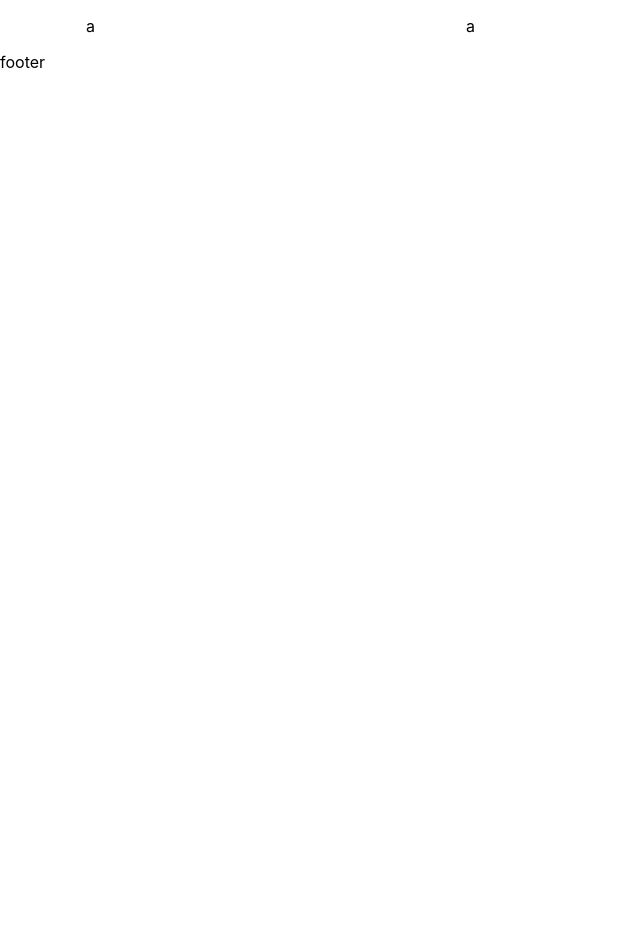
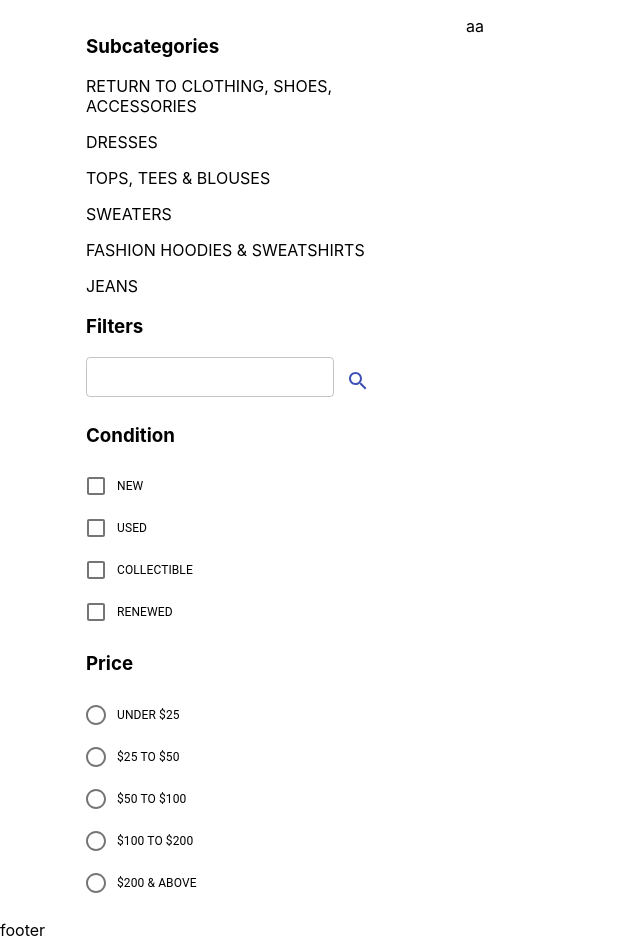
Before and after one commit to Mecxvarishvili/VazhaM-Ecommerce, a React (Create React App) app: page / in a window 1280 px wide. Shown: the part 400-1340 px from the top of the page, without its empty margins (0-640 px from the left). Before the commit the page ends 800 px from the top, so only its background shows below. Built offline with nearby package versions, Linux system fonts and the light colour scheme.

Commit message:
Second Commit

```diff
--- a/src/components/main/Main.js
+++ b/src/components/main/Main.js
@@ -1,6 +1,8 @@
 import React from 'react';
 import { makeStyles } from '@material-ui/core/styles';
 import { Box, Grid } from '@material-ui/core';
+import LeftFilter from './leftfilter/LeftFilter';
+import RightResult from './RightResult';
 
 
 const useStyles = makeStyles((theme) => ({
@@ -19,12 +21,8 @@ const classes = useStyles();
     return (
         <Box component="main">
             <Grid className={classes.container} container  spacing={0, 4}>
-                <Grid md={4} item>
-                    a
-                </Grid>
-                <Grid md={8} item>
-                    a
-                </Grid>
+                <LeftFilter />
+                <RightResult />
             </Grid>
         </Box>
     );
--- /dev/null
+++ b/src/components/main/RightResult.js
@@ -0,0 +1,12 @@
+import React from 'react';
+import { Box, Grid } from '@material-ui/core';
+
+const RightResult = () => {
+    return (
+        <Grid md={8} item >
+            aa
+        </Grid>
+    );
+};
+
+export default RightResult;
--- /dev/null
+++ b/src/components/main/leftfilter/Categories.js
@@ -0,0 +1,22 @@
+import React from 'react';
+import { Box } from '@material-ui/core';
+
+const SubCategories = () => {
+    return (
+        <Box>
+            <Box component='h3'>
+                Subcategories
+            </Box>
+            <Box>
+                <Box component='P'>RETURN TO CLOTHING, SHOES, ACCESSORIES</Box>
+                <Box component='P'>DRESSES</Box>
+                <Box component='P'>TOPS, TEES {'&'} BLOUSES</Box>
+                <Box component='P'> SWEATERS</Box>
+                <Box component='P'>FASHION HOODIES {'&'} SWEATSHIRTS</Box>
+                <Box component='P'>JEANS</Box>
+            </Box>
+        </Box>
+    );
+};
+
+export default SubCategories;
--- /dev/null
+++ b/src/components/main/leftfilter/Condition.js
@@ -0,0 +1,40 @@
+import React from 'react';
+import { Box, Checkbox, FormControlLabel,} from '@material-ui/core';
+import { makeStyles } from '@material-ui/core/styles';
+
+const useStyles = makeStyles(() => ({
+    input: {
+        fontSize: '10px',
+        fontWeight: 'bold',
+        color: 'gray',
+    },
+    myComponent: {
+      "& .MuiFormControlLabel-label": {
+          fontSize: '12px',
+      }
+    },
+}))
+
+
+const Condition = () => {
+    const classes = useStyles()
+    return (
+        <Box component='section'>
+            <Box component="h3">Condition</Box>
+            <Box>
+                <FormControlLabel className={classes.myComponent} control={<Checkbox name="NEW" />} label="NEW" />
+            </Box>
+            <Box>
+                <FormControlLabel className={classes.myComponent} control={<Checkbox name=" USED"/>} label="USED" />
+            </Box>
+            <Box>
+                <FormControlLabel className={classes.myComponent} control={<Checkbox name=" COLLECTIBLE"/>} label="COLLECTIBLE" />
+            </Box>
+            <Box>
+                <FormControlLabel className={classes.myComponent} control={<Checkbox name=" RENEWED"/>} label="RENEWED" />
+            </Box>
+        </Box>
+    );
+};
+
+export default Condition;
--- /dev/null
+++ b/src/components/main/leftfilter/FilterInput.js
@@ -0,0 +1,18 @@
+import React from 'react';
+import { Box, IconButton, TextField, } from '@material-ui/core';
+import SearchIcon from '@material-ui/icons/Search';
+
+const FilterInput = () => {
+    return (
+        <Box>
+        <TextField id="outlined-size-small" variant="outlined" size="small"/>
+
+            <IconButton color="primary" aria-label="add to shopping cart">
+              <SearchIcon />
+            </IconButton>
+        </Box>
+
+    );
+};
+
+export default FilterInput;
--- /dev/null
+++ b/src/components/main/leftfilter/LeftFilter.js
@@ -0,0 +1,23 @@
+import React from 'react';
+import { Box, Grid } from '@material-ui/core';
+import Categories from './Categories';
+import Condition from './Condition';
+import PriceA from './PriceA';
+import FilterInput from './FilterInput';
+const LeftFilter = () => {
+    return (
+        <Grid md={4} item>
+            <Box component='section'>
+                <Categories />
+            </Box>
+            <Box component='section'>
+                <Box component='h3'>Filters</Box>
+                <FilterInput />
+                <Condition />
+                <PriceA />
+            </Box>
+        </Grid>
+    );
+};
+
+export default LeftFilter;
--- /dev/null
+++ b/src/components/main/leftfilter/PriceA.js
@@ -0,0 +1,45 @@
+import React from 'react';
+import { Box, Radio, FormControlLabel, makeStyles, RadioGroup} from '@material-ui/core';
+
+const useStyles = makeStyles(() =>({
+myComponent: {
+    "& .MuiFormControlLabel-label": {
+        fontSize: '12px',
+    }
+  },
+}))
+
+const PriceA = () => {
+    const classes = useStyles()
+
+    const [value, setValue] = React.useState('');
+
+    const handleChange = (e) => {
+      setValue(e.target.value);
+    };
+
+    return (
+        <Box component="section">
+            <Box component="h3">Price</Box>
+            <RadioGroup value={value} onChange={handleChange}>
+                <Box>
+                    <FormControlLabel value="u25" className={classes.myComponent} control={<Radio />} label="UNDER $25" />
+                </Box>
+                <Box>
+                    <FormControlLabel value="25t50" className={classes.myComponent} control={<Radio />} label="$25 TO $50" />
+                </Box>
+                <Box>
+                    <FormControlLabel value="50t100"  className={classes.myComponent} control={<Radio />} label="$50 TO $100" />
+                </Box>
+                <Box>
+                    <FormControlLabel value="100t200"  className={classes.myComponent} control={<Radio />} label="$100 TO $200" />
+                </Box>
+                <Box>
+                    <FormControlLabel value="200a"  className={classes.myComponent} control={<Radio />} label="$200 & ABOVE" />
+                </Box>
+            </RadioGroup>
+        </Box>
+    );
+};
+
+export default PriceA;
```
Also changed, not shown: src/components/main/CardItem.js (deleted, +0 -11 lines).
